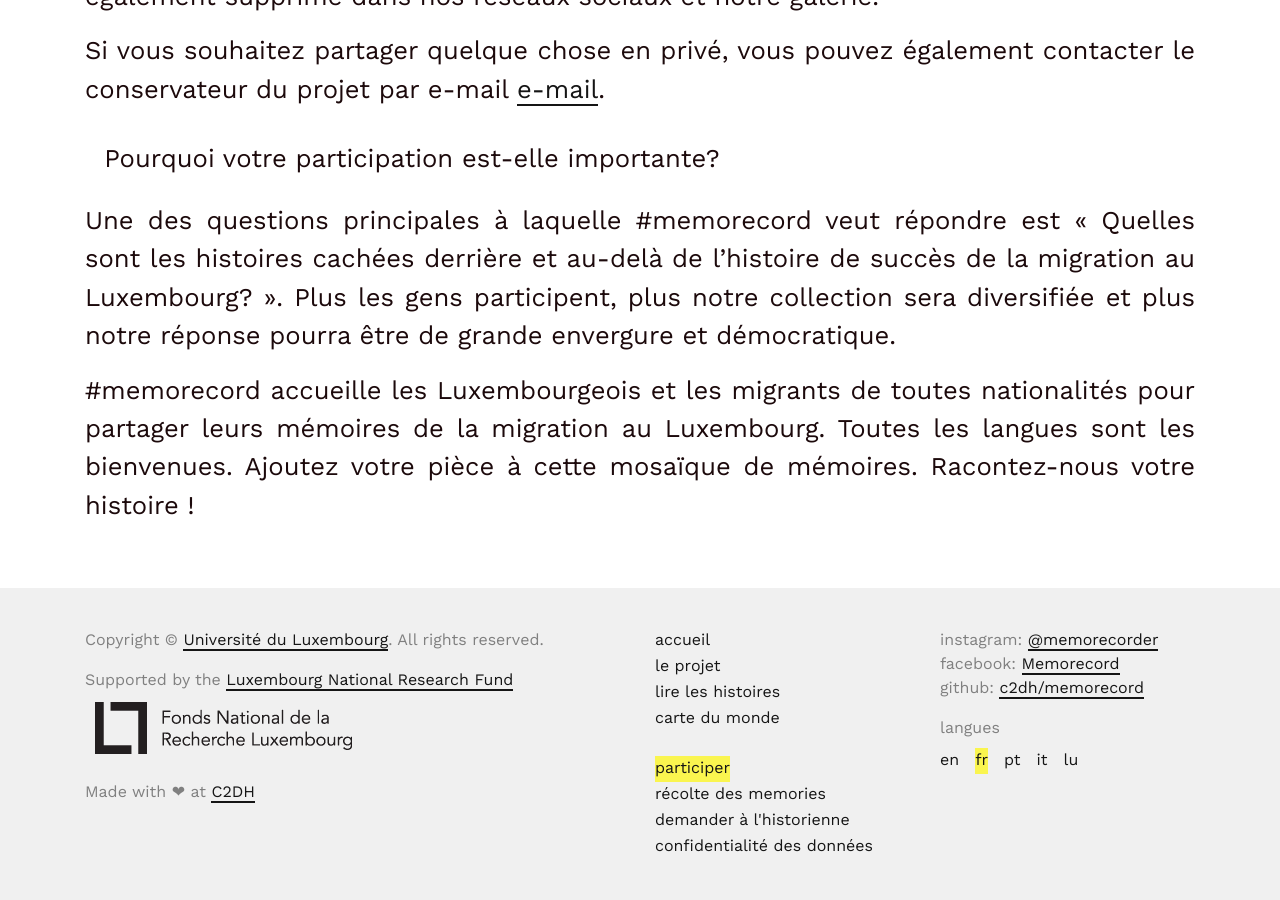
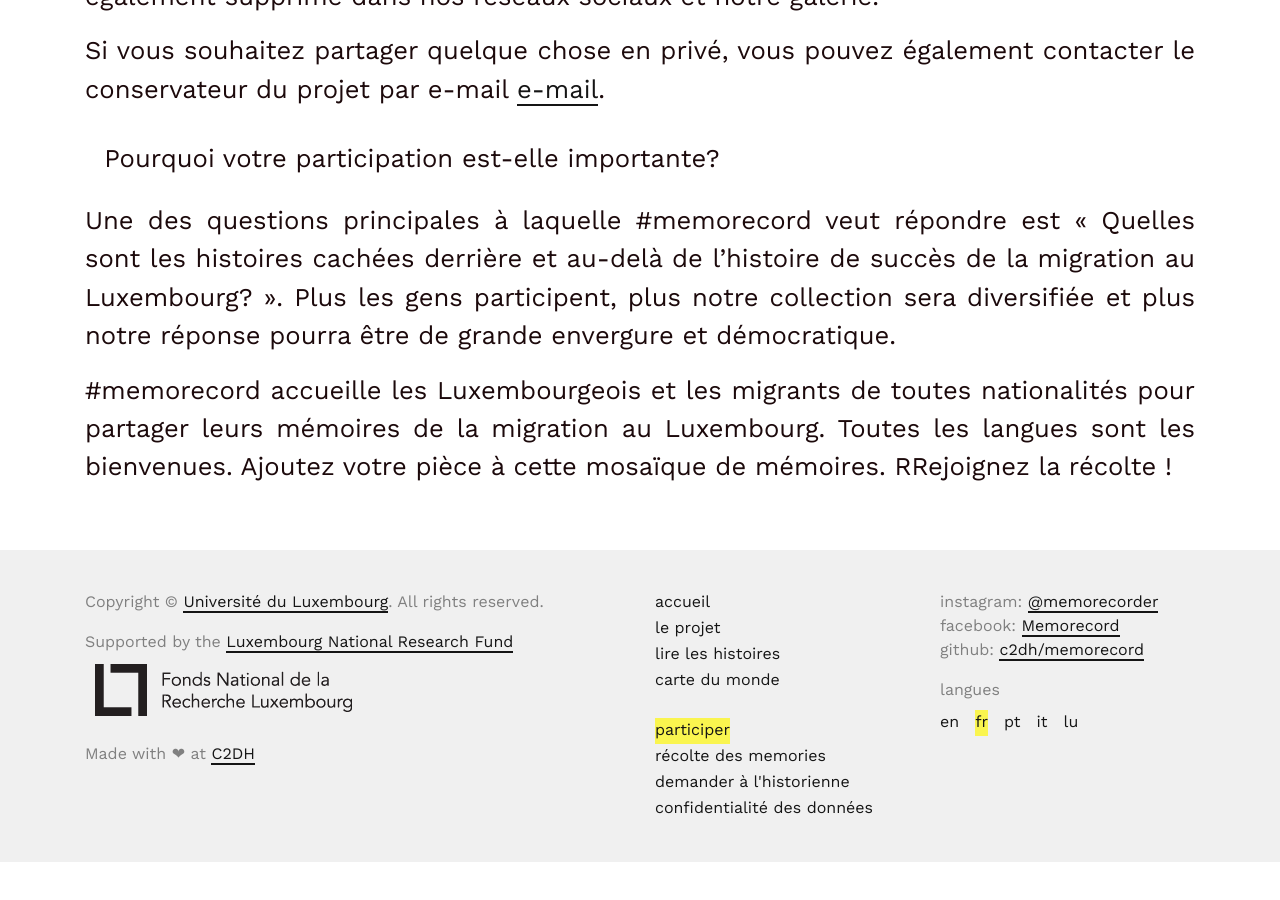
Before and after one commit to C2DH/memorecord, a Jekyll site: the page built from pages/take-part.fr.md, in a window 1280 px wide and 900 px high, scrolled down 1123 px. Built offline with Jekyll 4.4.1, drawn with Linux system fonts in a browser that asks for light colours; after the commit the page ends 1985 px from its top, so only the background shows below that.

Commit message:
update particiér fr

```diff
--- a/pages/take-part.fr.md
+++ b/pages/take-part.fr.md
@@ -24,4 +24,4 @@ Si vous souhaitez partager quelque chose en privé, vous pouvez également conta
 
 Une des questions principales à laquelle #memorecord veut répondre est « Quelles sont les histoires cachées derrière et au-delà de l'histoire de succès de la migration au Luxembourg? ». Plus les gens participent, plus notre collection sera diversifiée et plus notre réponse pourra être de grande envergure et démocratique.
 
-#memorecord accueille les Luxembourgeois et les migrants de toutes nationalités pour partager leurs mémoires de la migration au Luxembourg. Toutes les langues sont les bienvenues. Ajoutez votre pièce à cette mosaïque de mémoires. Racontez-nous votre histoire !
+#memorecord accueille les Luxembourgeois et les migrants de toutes nationalités pour partager leurs mémoires de la migration au Luxembourg. Toutes les langues sont les bienvenues. Ajoutez votre pièce à cette mosaïque de mémoires. RRejoignez la récolte !
```
